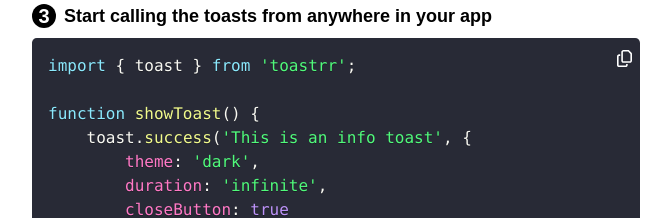
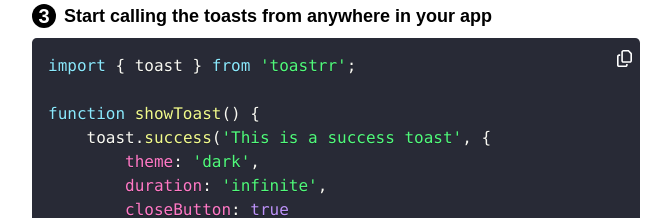
Before and after one commit to Atul250603/toastrr-web, a Next.js app: page / in a window 1280 px wide. Shown: the part 1920-2138 px from the top of the page, without its empty margins (304-975 px from the left). Built offline with nearby package versions, Linux system fonts and the light colour scheme.

Commit message:
Changed the code block content

```diff
--- a/components/StepsToUse.tsx
+++ b/components/StepsToUse.tsx
@@ -21,7 +21,7 @@
     const toastCode = `import { toast } from 'toastrr';
 
 function showToast() {
-    toast.success('This is an info toast', {
+    toast.success('This is a success toast', {
         theme: 'dark',
         duration: 'infinite',
         closeButton: true
```
